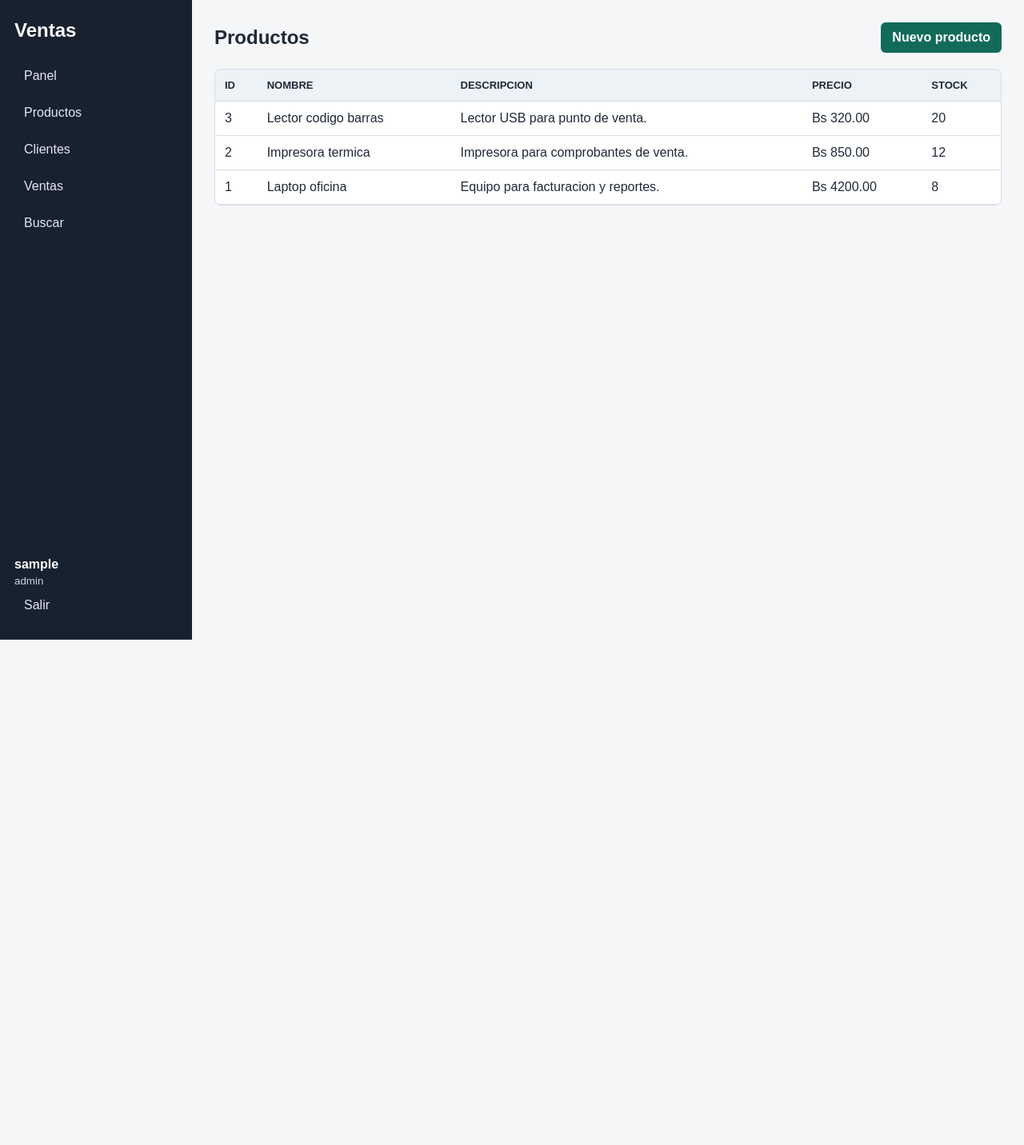
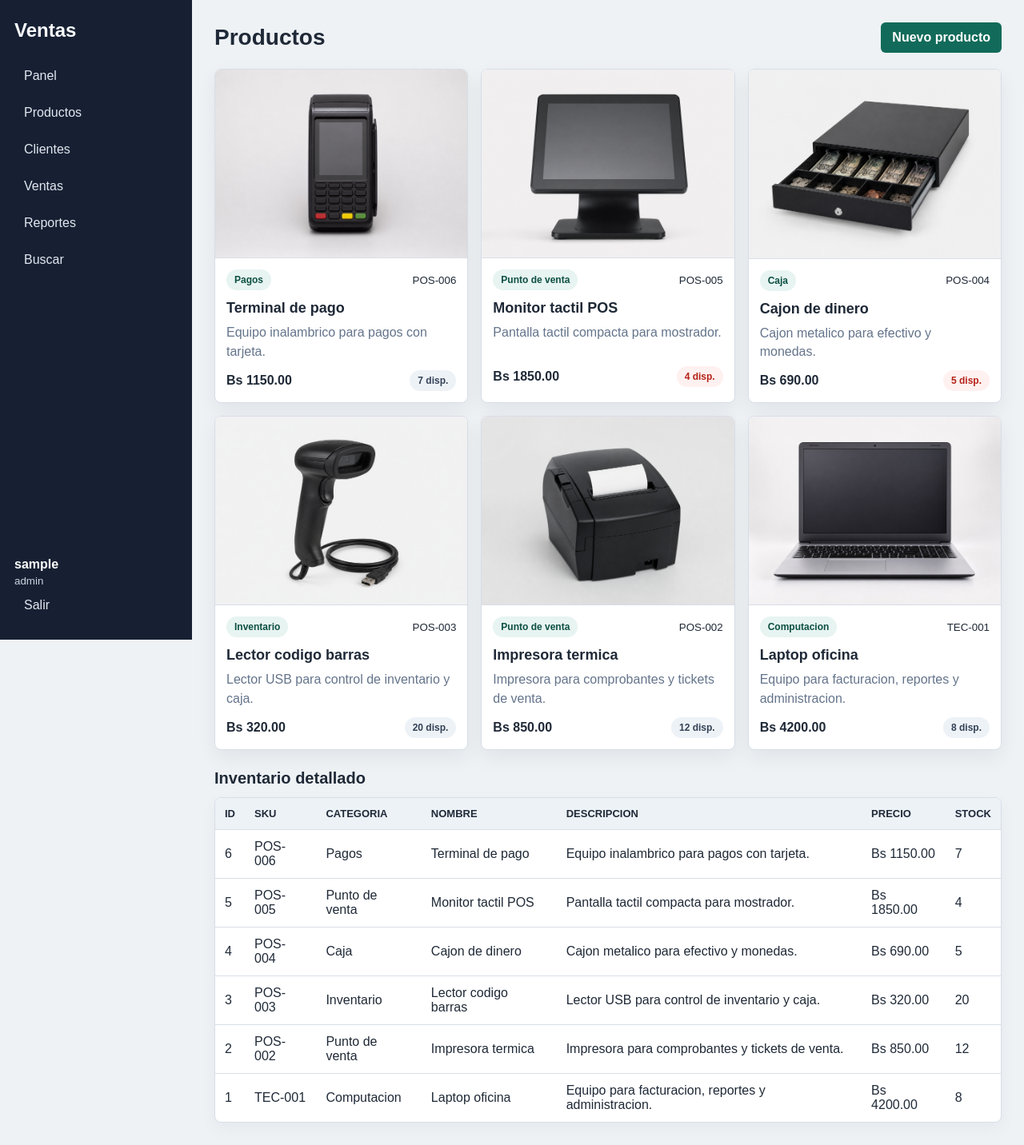
Before and after one commit to Xendrak1/Sistema_de_ventas_Auditoria, a Flask app: page /productos in a window 1280 px wide. Shown: the whole page at 80% size. Before the commit the page ends 800 px from the top, so only its background shows below. Run offline with Flask 3, Linux system fonts and the light colour scheme; the visitor is signed in with stand-in values (Sample User, id 1); data comes from the database, SQL or seed files in the repository.

Commit message:
Mejorar interfaz y catalogo de productos

```diff
--- a/app.py
+++ b/app.py
@@ -41,10 +41,13 @@ def init_db():
 
         CREATE TABLE IF NOT EXISTS productos (
             id INTEGER PRIMARY KEY AUTOINCREMENT,
+            sku TEXT,
+            categoria TEXT,
             nombre TEXT NOT NULL,
             descripcion TEXT NOT NULL,
             precio REAL NOT NULL,
-            stock INTEGER NOT NULL
+            stock INTEGER NOT NULL,
+            imagen TEXT
         );
 
         CREATE TABLE IF NOT EXISTS clientes (
@@ -66,6 +69,7 @@ def init_db():
         );
         """
     )
+    ensure_product_columns(db)
 
     user_count = db.execute("SELECT COUNT(*) AS total FROM usuarios").fetchone()["total"]
     if user_count == 0:
@@ -81,13 +85,21 @@ def init_db():
     product_count = db.execute("SELECT COUNT(*) AS total FROM productos").fetchone()["total"]
     if product_count == 0:
         db.executemany(
-            "INSERT INTO productos (nombre, descripcion, precio, stock) VALUES (?, ?, ?, ?)",
+            """
+            INSERT INTO productos (sku, categoria, nombre, descripcion, precio, stock, imagen)
+            VALUES (?, ?, ?, ?, ?, ?, ?)
+            """,
             [
-                ("Laptop oficina", "Equipo para facturacion y reportes.", 4200, 8),
-                ("Impresora termica", "Impresora para comprobantes de venta.", 850, 12),
-                ("Lector codigo barras", "Lector USB para punto de venta.", 320, 20),
+                ("TEC-001", "Computacion", "Laptop oficina", "Equipo para facturacion, reportes y administracion.", 4200, 8, "img/laptop.png"),
+                ("POS-002", "Punto de venta", "Impresora termica", "Impresora para comprobantes y tickets de venta.", 850, 12, "img/impresora-termica.png"),
+                ("POS-003", "Inventario", "Lector codigo barras", "Lector USB para control de inventario y caja.", 320, 20, "img/scanner-barras.png"),
+                ("POS-004", "Caja", "Cajon de dinero", "Cajon metalico para efectivo y monedas.", 690, 5, "img/cajon-dinero.png"),
+                ("POS-005", "Punto de venta", "Monitor tactil POS", "Pantalla tactil compacta para mostrador.", 1850, 4, "img/monitor-pos.png"),
+                ("POS-006", "Pagos", "Terminal de pago", "Equipo inalambrico para pagos con tarjeta.", 1150, 7, "img/terminal-pago.png"),
             ],
         )
+    else:
+        refresh_sample_products(db)
 
     client_count = db.execute("SELECT COUNT(*) AS total FROM clientes").fetchone()["total"]
     if client_count == 0:
@@ -99,6 +111,47 @@ def init_db():
             ],
         )
     db.commit()
+
+
+def ensure_product_columns(db):
+    columns = [row["name"] for row in db.execute("PRAGMA table_info(productos)").fetchall()]
+    migrations = {
+        "sku": "ALTER TABLE productos ADD COLUMN sku TEXT",
+        "categoria": "ALTER TABLE productos ADD COLUMN categoria TEXT",
+        "imagen": "ALTER TABLE productos ADD COLUMN imagen TEXT",
+    }
+    for column, statement in migrations.items():
+        if column not in columns:
+            db.execute(statement)
+
+
+def refresh_sample_products(db):
+    updates = [
+        ("TEC-001", "Computacion", "img/laptop.png", "Laptop oficina"),
+        ("POS-002", "Punto de venta", "img/impresora-termica.png", "Impresora termica"),
+        ("POS-003", "Inventario", "img/scanner-barras.png", "Lector codigo barras"),
+    ]
+    for sku, categoria, imagen, nombre in updates:
+        db.execute(
+            "UPDATE productos SET sku = COALESCE(sku, ?), categoria = COALESCE(categoria, ?), imagen = COALESCE(imagen, ?) WHERE nombre = ?",
+            (sku, categoria, imagen, nombre),
+        )
+
+    extra_products = [
+        ("POS-004", "Caja", "Cajon de dinero", "Cajon metalico para efectivo y monedas.", 690, 5, "img/cajon-dinero.png"),
+        ("POS-005", "Punto de venta", "Monitor tactil POS", "Pantalla tactil compacta para mostrador.", 1850, 4, "img/monitor-pos.png"),
+        ("POS-006", "Pagos", "Terminal de pago", "Equipo inalambrico para pagos con tarjeta.", 1150, 7, "img/terminal-pago.png"),
+    ]
+    for product in extra_products:
+        exists = db.execute("SELECT id FROM productos WHERE sku = ?", (product[0],)).fetchone()
+        if not exists:
+            db.execute(
+                """
+                INSERT INTO productos (sku, categoria, nombre, descripcion, precio, stock, imagen)
+                VALUES (?, ?, ?, ?, ?, ?, ?)
+                """,
+                product,
+            )
 
 
 @app.before_request
@@ -171,7 +224,15 @@ def dashboard():
         LIMIT 5
         """
     ).fetchall()
-    return render_template("dashboard.html", stats=stats, ventas=ultimas_ventas)
+    bajo_stock = db.execute("SELECT * FROM productos WHERE stock <= 5 ORDER BY stock ASC").fetchall()
+    destacados = db.execute("SELECT * FROM productos ORDER BY id DESC LIMIT 3").fetchall()
+    return render_template(
+        "dashboard.html",
+        stats=stats,
+        ventas=ultimas_ventas,
+        bajo_stock=bajo_stock,
+        destacados=destacados,
+    )
 
 
 @app.route("/productos")
@@ -192,10 +253,13 @@ def nuevo_producto():
         descripcion = request.form.get("descripcion", "")
         precio = request.form.get("precio", "0")
         stock = request.form.get("stock", "0")
+        sku = request.form.get("sku", "")
+        categoria = request.form.get("categoria", "")
+        imagen = request.form.get("imagen", "")
 
         get_db().execute(
-            "INSERT INTO productos (nombre, descripcion, precio, stock) VALUES (?, ?, ?, ?)",
-            (nombre, descripcion, precio, stock),
+            "INSERT INTO productos (sku, categoria, nombre, descripcion, precio, stock, imagen) VALUES (?, ?, ?, ?, ?, ?, ?)",
+            (sku, categoria, nombre, descripcion, precio, stock, imagen),
         )
         get_db().commit()
         return redirect(url_for("productos"))
@@ -265,6 +329,26 @@ def ventas():
     )
 
 
+@app.route("/reportes")
+def reportes():
+    if not login_required():
+        return redirect(url_for("login"))
+
+    db = get_db()
+    ventas_por_producto = db.execute(
+        """
+        SELECT p.nombre, p.categoria, COALESCE(SUM(v.cantidad), 0) AS unidades,
+               COALESCE(SUM(v.total), 0) AS total
+        FROM productos p
+        LEFT JOIN ventas v ON v.producto_id = p.id
+        GROUP BY p.id
+        ORDER BY total DESC, p.nombre
+        """
+    ).fetchall()
+    inventario = db.execute("SELECT * FROM productos ORDER BY stock ASC").fetchall()
+    return render_template("reportes.html", ventas_por_producto=ventas_por_producto, inventario=inventario)
+
+
 @app.route("/buscar")
 def buscar():
     if not login_required():
@@ -291,13 +375,15 @@ def buscar():
     <div class="table-wrap">
       <table>
         <thead>
-          <tr><th>ID</th><th>Nombre</th><th>Descripcion</th><th>Precio</th><th>Stock</th></tr>
+          <tr><th>ID</th><th>SKU</th><th>Nombre</th><th>Categoria</th><th>Descripcion</th><th>Precio</th><th>Stock</th></tr>
         </thead>
         <tbody>
         {% for producto in productos %}
           <tr>
             <td>{{ producto.id }}</td>
+            <td>{{ producto.sku }}</td>
             <td>{{ producto.nombre }}</td>
+            <td>{{ producto.categoria }}</td>
             <td>{{ producto.descripcion|safe }}</td>
             <td>{{ "%.2f"|format(producto.precio) }}</td>
             <td>{{ producto.stock }}</td>
--- a/static/styles.css
+++ b/static/styles.css
@@ -1,6 +1,6 @@
 :root {
   color-scheme: light;
-  --bg: #f4f6f8;
+  --bg: #eef2f5;
   --panel: #ffffff;
   --text: #1f2937;
   --muted: #64748b;
@@ -8,6 +8,9 @@
   --primary: #126b5a;
   --primary-dark: #0d4f43;
   --accent: #b7791f;
+  --danger: #b42318;
+  --soft-danger: #fff1f0;
+  --soft-primary: #e7f4f1;
 }
 
 * {
@@ -30,7 +33,7 @@ a {
   position: fixed;
   inset: 0 auto 0 0;
   width: 240px;
-  background: #18212f;
+  background: #172033;
   color: #f8fafc;
   display: flex;
   flex-direction: column;
@@ -75,6 +78,7 @@ a {
 .content {
   margin-left: 240px;
   padding: 28px;
+  min-height: 100vh;
 }
 
 h1,
@@ -95,6 +99,10 @@ h2 {
   margin-bottom: 20px;
 }
 
+.toolbar h1 {
+  font-size: 28px;
+}
+
 .metrics {
   display: grid;
   grid-template-columns: repeat(4, minmax(0, 1fr));
@@ -106,6 +114,7 @@ h2 {
   border: 1px solid var(--line);
   border-radius: 8px;
   padding: 18px;
+  box-shadow: 0 8px 22px rgba(15, 23, 42, 0.04);
 }
 
 .metrics span,
@@ -119,11 +128,19 @@ h2 {
   font-size: 26px;
 }
 
+.split-layout {
+  display: grid;
+  grid-template-columns: minmax(0, 1.4fr) minmax(320px, 0.9fr);
+  gap: 18px;
+  margin-top: 22px;
+}
+
 .table-wrap {
   overflow-x: auto;
   background: var(--panel);
   border: 1px solid var(--line);
   border-radius: 8px;
+  box-shadow: 0 8px 22px rgba(15, 23, 42, 0.04);
 }
 
 table {
@@ -142,6 +159,124 @@ th {
   background: #edf2f7;
   font-size: 13px;
   text-transform: uppercase;
+}
+
+tr:last-child td {
+  border-bottom: 0;
+}
+
+.product-grid {
+  display: grid;
+  grid-template-columns: repeat(3, minmax(0, 1fr));
+  gap: 16px;
+  margin-bottom: 24px;
+}
+
+.product-grid.compact {
+  grid-template-columns: 1fr;
+  margin-bottom: 0;
+}
+
+.product-card {
+  overflow: hidden;
+  background: var(--panel);
+  border: 1px solid var(--line);
+  border-radius: 8px;
+  box-shadow: 0 10px 26px rgba(15, 23, 42, 0.06);
+}
+
+.product-card img {
+  display: block;
+  width: 100%;
+  aspect-ratio: 4 / 3;
+  object-fit: cover;
+  background: #f8fafc;
+  border-bottom: 1px solid var(--line);
+}
+
+.product-grid.compact .product-card {
+  display: grid;
+  grid-template-columns: 112px 1fr;
+}
+
+.product-grid.compact .product-card img {
+  height: 100%;
+  aspect-ratio: auto;
+  border-right: 1px solid var(--line);
+  border-bottom: 0;
+}
+
+.product-body,
+.product-card > div {
+  padding: 14px;
+}
+
+.product-head,
+.product-foot {
+  display: flex;
+  align-items: center;
+  justify-content: space-between;
+  gap: 10px;
+}
+
+.product-card h2,
+.product-card h3 {
+  margin: 12px 0 8px;
+  font-size: 18px;
+}
+
+.product-card h3 {
+  font-size: 16px;
+}
+
+.product-card p {
+  min-height: 42px;
+  margin: 0 0 12px;
+  color: var(--muted);
+  line-height: 1.45;
+}
+
+.pill,
+.stock {
+  display: inline-flex;
+  align-items: center;
+  min-height: 26px;
+  border-radius: 999px;
+  padding: 4px 10px;
+  background: var(--soft-primary);
+  color: var(--primary-dark);
+  font-size: 12px;
+  font-weight: 700;
+}
+
+.stock {
+  background: #edf2f7;
+  color: #334155;
+}
+
+.stock.low {
+  background: var(--soft-danger);
+  color: var(--danger);
+}
+
+.alert-list {
+  display: grid;
+  gap: 10px;
+}
+
+.alert-row {
+  display: flex;
+  justify-content: space-between;
+  gap: 10px;
+  background: var(--panel);
+  border: 1px solid var(--line);
+  border-radius: 8px;
+  padding: 14px;
+  box-shadow: 0 8px 22px rgba(15, 23, 42, 0.04);
+}
+
+.alert-row strong {
+  color: var(--danger);
 }
 
 input,
@@ -244,7 +379,13 @@ button:hover,
   }
 
   .metrics,
-  .compact-form {
+  .compact-form,
+  .product-grid,
+  .split-layout {
     grid-template-columns: 1fr;
   }
+
+  .product-grid.compact .product-card {
+    grid-template-columns: 96px 1fr;
+  }
 }
--- a/templates/base.html
+++ b/templates/base.html
@@ -14,6 +14,7 @@
       <a href="{{ url_for('productos') }}">Productos</a>
       <a href="{{ url_for('clientes') }}">Clientes</a>
       <a href="{{ url_for('ventas') }}">Ventas</a>
+      <a href="{{ url_for('reportes') }}">Reportes</a>
       <a href="{{ url_for('buscar') }}">Buscar</a>
     </nav>
     <div class="session">
--- a/templates/productos.html
+++ b/templates/productos.html
@@ -5,15 +5,38 @@
   <a class="button" href="{{ url_for('nuevo_producto') }}">Nuevo producto</a>
 </section>
 
+<section class="product-grid">
+  {% for producto in productos %}
+    <article class="product-card">
+      <img src="{{ url_for('static', filename=producto.imagen or 'img/laptop.png') }}" alt="{{ producto.nombre }}">
+      <div class="product-body">
+        <div class="product-head">
+          <span class="pill">{{ producto.categoria or "General" }}</span>
+          <small>{{ producto.sku or "SIN-SKU" }}</small>
+        </div>
+        <h2>{{ producto.nombre }}</h2>
+        <p>{{ producto.descripcion|safe }}</p>
+        <div class="product-foot">
+          <strong>Bs {{ "%.2f"|format(producto.precio) }}</strong>
+          <span class="{% if producto.stock <= 5 %}stock low{% else %}stock{% endif %}">{{ producto.stock }} disp.</span>
+        </div>
+      </div>
+    </article>
+  {% endfor %}
+</section>
+
+<h2>Inventario detallado</h2>
 <div class="table-wrap">
   <table>
     <thead>
-      <tr><th>ID</th><th>Nombre</th><th>Descripcion</th><th>Precio</th><th>Stock</th></tr>
+      <tr><th>ID</th><th>SKU</th><th>Categoria</th><th>Nombre</th><th>Descripcion</th><th>Precio</th><th>Stock</th></tr>
     </thead>
     <tbody>
     {% for producto in productos %}
       <tr>
         <td>{{ producto.id }}</td>
+        <td>{{ producto.sku or "-" }}</td>
+        <td>{{ producto.categoria or "-" }}</td>
         <td>{{ producto.nombre }}</td>
         <td>{{ producto.descripcion|safe }}</td>
         <td>Bs {{ "%.2f"|format(producto.precio) }}</td>
```
Also changed, not shown: templates/dashboard.html (+36 -4 lines), templates/producto_form.html (+13 -0 lines), templates/reportes.html (added, +53 -0 lines), README.md, static/img/cajon-dinero.png (added), static/img/impresora-termica.png (added), static/img/laptop.png (added), static/img/monitor-pos.png (added), static/img/scanner-barras.png (added), static/img/terminal-pago.png (added).
